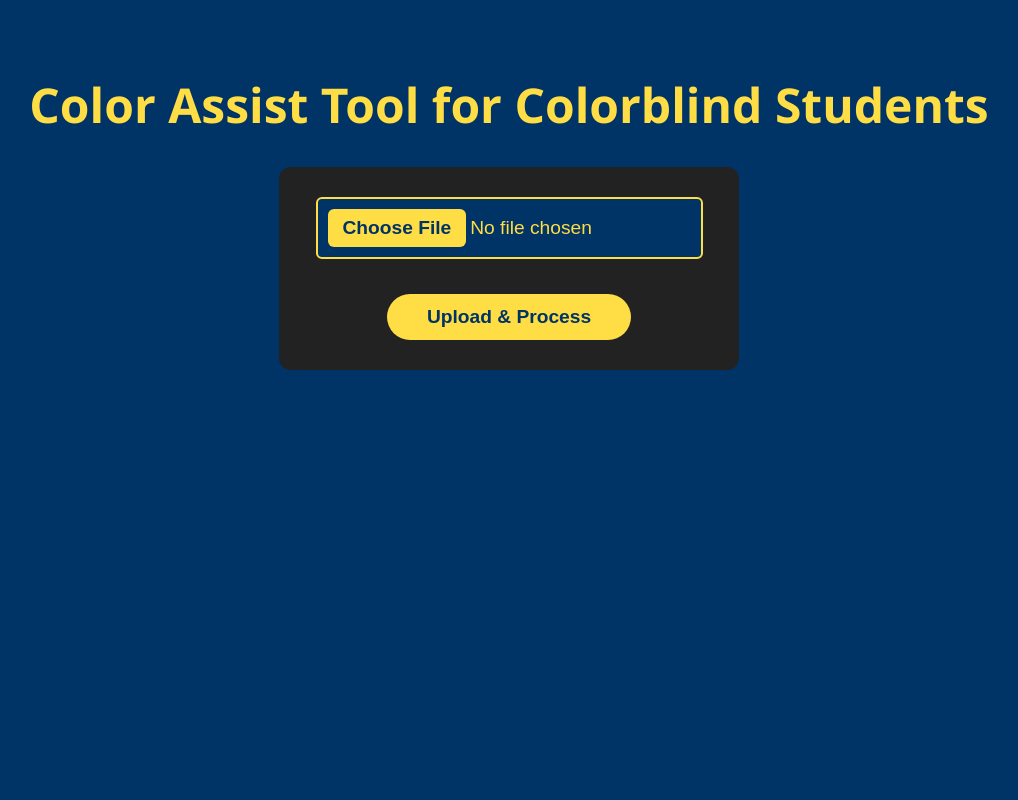
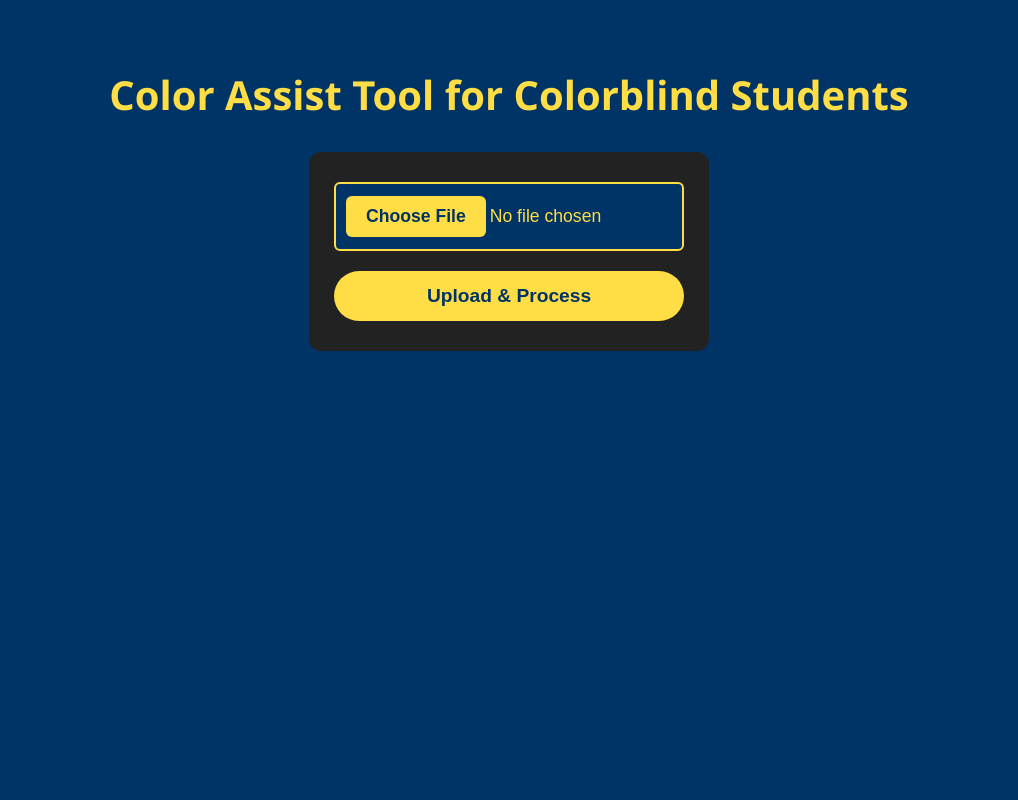
Before and after one commit to piyas31/VisionEqual, a Flask app: page / in a window 1280 px wide. Shown: the whole page, without its empty margins (131-1149 px from the left). Run offline with Flask 3, Linux system fonts and the light colour scheme.

Commit message:
responsive ui page

```diff
--- a/templates/index.html
+++ b/templates/index.html
@@ -2,90 +2,135 @@
 <html lang="en">
 <head>
   <meta charset="UTF-8" />
+  <meta name="viewport" content="width=device-width, initial-scale=1" />
   <title>VisionEqual</title>
   <style>
+    * {
+      box-sizing: border-box;
+    }
     body {
       font-family: "Segoe UI", Tahoma, Geneva, Verdana, sans-serif;
       background: #003366;
       color: #ffdd44;
       text-align: center;
-        padding: 40px;
+      padding: 40px 20px;
       margin: 0;
+      min-height: 100vh;
+      display: flex;
+      flex-direction: column;
+      align-items: center;
     }
     h1 {
-        font-size: 3rem;
+      font-size: 2.5rem;
       margin-bottom: 30px;
+      max-width: 900px;
+      width: 100%;
     }
+
     form {
       background: #222222;
-        padding: 30px;
+      padding: 30px 25px;
       border-radius: 12px;
-        display: inline-block;
       max-width: 400px;
-        width: 90%;
+      width: 100%;
+      margin-bottom: 30px;
+
+      display: flex;
+      flex-direction: column;
+      align-items: center;
     }
+
     input[type="file"] {
-        font-size: 1.2rem;
-        padding: 10px;
+      font-size: 1.1rem;
+      padding: 12px 10px;
       border-radius: 6px;
       border: 2px solid #ffdd44;
       background: #003366;
       color: #ffdd44;
       cursor: pointer;
       margin-bottom: 20px;
+      width: 100%;
+      max-width: 350px;
     }
+
     input[type="file"]::file-selector-button {
       background: #ffdd44;
       color: #003366;
       border: none;
       border-radius: 6px;
-        padding: 8px 15px;
+      padding: 10px 20px;
       cursor: pointer;
       font-weight: bold;
+      transition: background-color 0.3s ease;
     }
+    input[type="file"]::file-selector-button:hover {
+      background-color: #e6c844;
+    }
+
     button {
       background-color: #ffdd44;
       color: #003366;
       border: none;
-        padding: 12px 40px;
+      padding: 14px 50px;
       font-size: 1.2rem;
       font-weight: bold;
       border-radius: 50px;
       cursor: pointer;
       transition: background-color 0.3s ease;
-        margin-top: 15px;
+      width: 100%;
+      max-width: 350px;
     }
     button:hover {
       background-color: #e6c844;
     }
+
+    #contrast-control {
+      margin: 25px auto 15px auto;
+      max-width: 400px;
+      color: #ffdd44;
+      width: 100%;
+    }
+    #contrast-label {
+      margin-bottom: 6px;
+      font-weight: bold;
+      text-align: left;
+      max-width: 400px;
+      margin-left: auto;
+      margin-right: auto;
+    }
+    #contrast-slider {
+      width: 100%;
+      max-width: 400px;
+    }
+
     #result {
       margin-top: 40px;
       color: #ffdd44;
+      display: flex;
+      flex-wrap: wrap;
+      justify-content: center;
+      gap: 20px;
+      max-width: 900px;
+      width: 100%;
+    }
+    .image-container {
+      flex: 1 1 200px;
+      max-width: 23%;
+      display: flex;
+      flex-direction: column;
+      align-items: center;
+      margin: 10px 0;
+      box-sizing: border-box;
     }
     #result img {
-        max-width: 200px;
+      max-width: 100%;
       border-radius: 15px;
       border: 2px solid #ffdd44;
-      }
-      .image-container {
-        display: inline-block;
-        margin: 10px 15px;
+      height: auto;
     }
     .image-caption {
       margin-top: 10px;
       font-weight: bold;
-      }
-      #contrast-control {
-        margin: 25px auto 15px auto;
-        max-width: 400px;
-        color: #ffdd44;
-      }
-      #contrast-label {
-        margin-bottom: 6px;
-        font-weight: bold;
-      }
-      #contrast-slider {
-        width: 100%;
     }
     .download-btn {
       display: block;
@@ -103,6 +148,35 @@
       background-color: #e6c844;
       color: #003366;
     }
+
+
+    @media (max-width: 900px) {
+      .image-container {
+        max-width: 45%;
+        flex-basis: 45%;
+      }
+    }
+
+    @media (max-width: 500px) {
+      h1 {
+        font-size: 2rem;
+      }
+      form {
+        max-width: 100%;
+        padding: 20px 15px;
+        margin-bottom: 20px;
+      }
+      input[type="file"],
+      button,
+      #contrast-slider {
+        max-width: 100%;
+      }
+      .image-container {
+        max-width: 90% !important;
+        flex-basis: 90% !important;
+        margin: 10px auto;
+      }
+    }
   </style>
 </head>
 <body>
@@ -114,7 +188,6 @@
     enctype="multipart/form-data"
   >
     <input type="file" name="image" accept="image/*" required />
-      <br />
     <button type="submit">Upload & Process</button>
   </form>
 
@@ -179,11 +252,6 @@
     });
 
     async function renderImages(alpha) {
-        // We'll request the server to enhance contrast with given alpha
-        // For simplicity, just update images here by re-uploading with alpha (optional improvement)
-        // For now, we can simulate by adjusting CSS filter for demo:
-
-        // Show images side by side
       resultDiv.innerHTML = `
         <div class="image-container">
           <img src="${originalImg}" alt="Original Image"/>
```
Also changed, not shown: processed/daltonized_WhatsApp_Image_2025-07-31_at_18.03.26_70db934f.jpg (added), processed/daltonized_bidesh3.jpg (added), processed/daltonized_sample.jpg (added), processed/enhanced_WhatsApp_Image_2025-07-31_at_18.03.26_70db934f.jpg (added), processed/enhanced_bidesh3.jpg (added), processed/enhanced_sample.jpg (added), processed/gray_WhatsApp_Image_2025-07-31_at_18.03.26_70db934f.jpg (added), processed/gray_bidesh3.jpg (added), processed/gray_sample.jpg (added), uploads/bidesh3.jpg (added), uploads/sample.jpg (added). Lines whose indentation alone changed are shown as unchanged.
